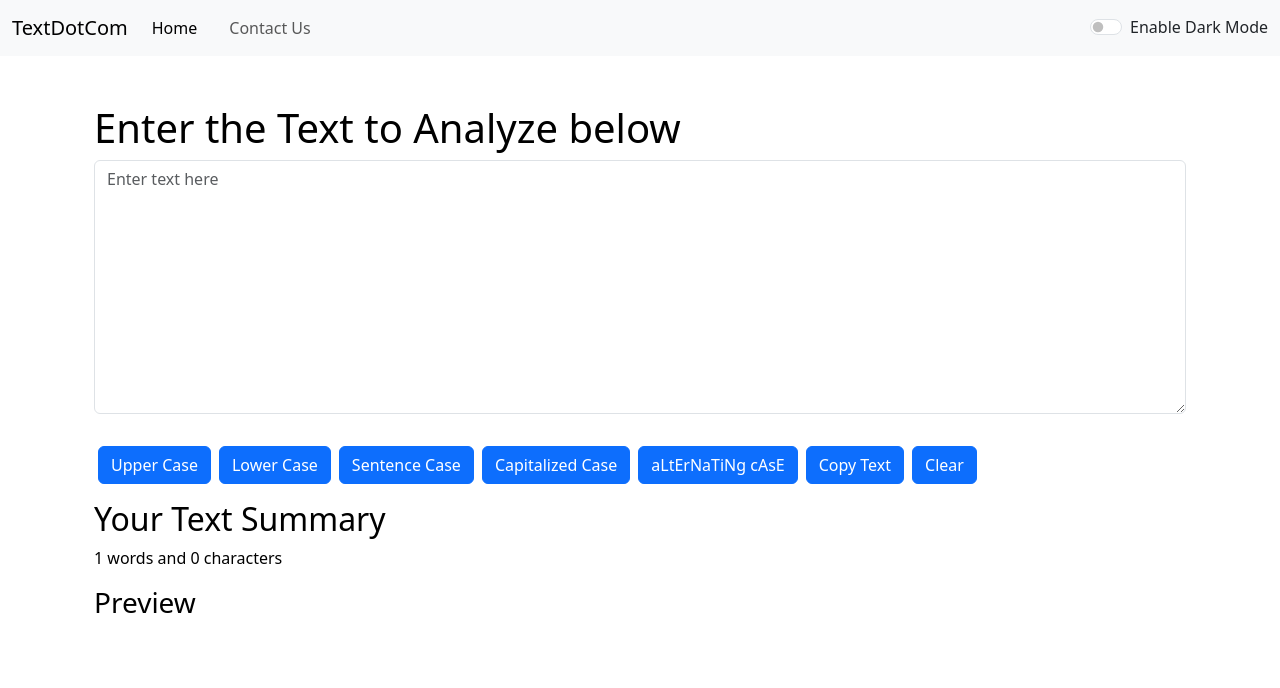
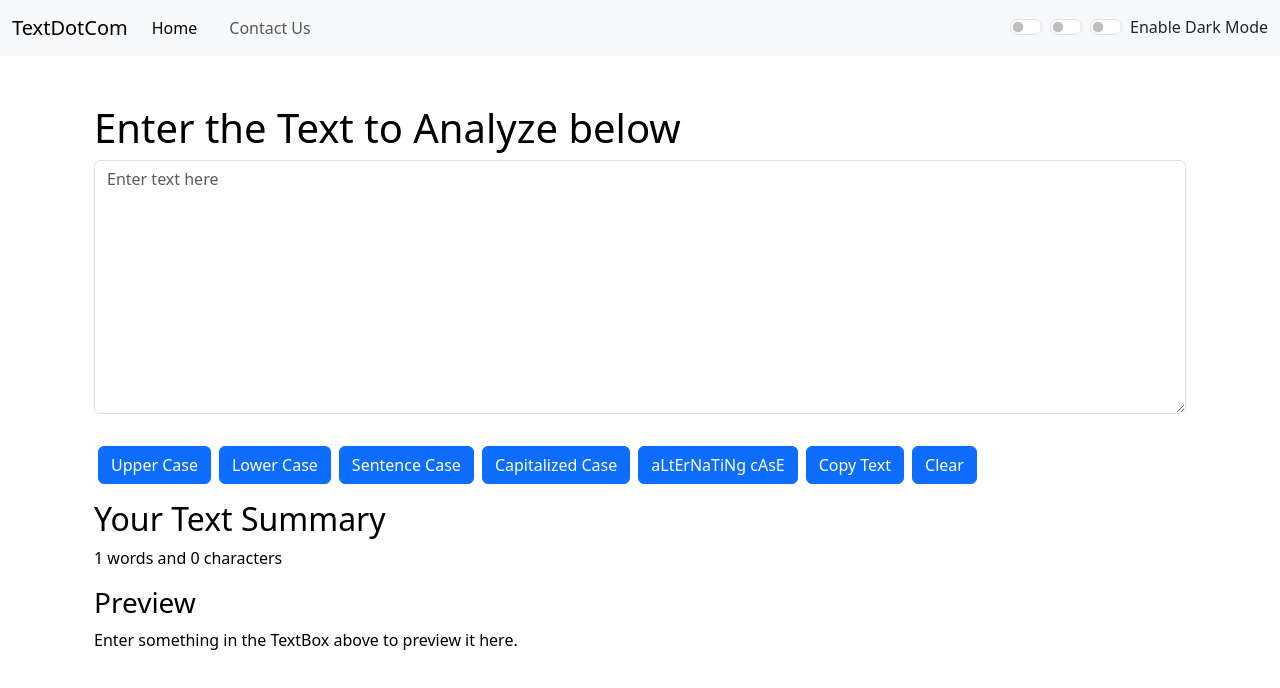
Before and after one commit to prem9910/Github-Project, a React (Create React App) app in the folder React Course/my-app/: page / in a window 1280 px wide. Shown: the top 688 px of the page. Built offline with nearby package versions, Linux system fonts and the light colour scheme.

Commit message:
done
Signed-off-by: Prèm Prakash <103106787+prem9910@users.noreply.github.com>

```diff
--- a/React Course/my-app/src/App.css
+++ b/React Course/my-app/src/App.css
@@ -36,9 +36,3 @@
     transform: rotate(360deg);
   }
 }
-
-
-#myBox::placeholder{
-  color:'white';
-  opacity: 1;
-}
--- a/React Course/my-app/src/App.js
+++ b/React Course/my-app/src/App.js
@@ -4,30 +4,46 @@ import './App.css';
 import Navbar from './Compoenents/Navbar';
 import TextForm from './Compoenents/TextForm';
 import React, { useState } from 'react';
-
-
+import Alerts from './Compoenents/Alerts';
 
 
 function App() {
   const [mode, SetMode] = useState('light'); //whether dark mode is enabled or not
+  const [alert, setAlert] = useState(null);
+
+  const showAlert = (message, type)=>{
+    setAlert({
+      msg:message,
+      type:type
+    })
+    setTimeout(() => {
+      setAlert(null);
+    },1500);
+  }
+
+
 
   const toggleMode = ()=>{
     if(mode === 'light'){
       SetMode('dark');
       document.body.style.backgroundColor = '#163a70';
+      showAlert("Dark mode has been enabled","success");
     }
     else {
       SetMode('light');
       document.body.style.backgroundColor = 'white';
+      showAlert("Light mode has been enabled","success");
     }
   }
 
   return (
     <>
+
       <Navbar title="TextDotCom" aboutText="About Us" mode={mode} toggleMode={toggleMode} contact="Contact Us"/>
       {/* <Navbar/> */}
+      <Alerts alert={alert}/>
       <div className="container my-3">
-        <TextForm  heading="Enter the Text to Analyze below" mode={mode}/>
+        <TextForm showAlert={showAlert} heading="Enter the Text to Analyze below" mode={mode}/>
         {/* <About/> */}
       </div>
 
--- /dev/null
+++ b/React Course/my-app/src/Compoenents/Alerts.js
@@ -0,0 +1,18 @@
+import React from 'react'
+
+function Alerts(props) {
+  const capitalized = (word)=>{
+    const lower = word.toLowerCase();
+    return lower.charAt(0).toUpperCase() + lower.slice(1);
+  }
+  return (
+
+
+    props.alert && <div className={`alert alert-${props.alert.type} alert-dismissible fade show`} role="alert">
+        <strong>{capitalized(props.alert.type)}</strong>: {props.alert.msg}
+        {/* <button type="button" class="btn-close" data-bs-dismiss="alert" aria-label="Close"></button> */}
+    </div>
+  )
+}
+
+export default Alerts
--- a/React Course/my-app/src/Compoenents/Navbar.js
+++ b/React Course/my-app/src/Compoenents/Navbar.js
@@ -1,5 +1,5 @@
 import React from 'react'
-
+import '../App.css';
 import PropTypes from 'prop-types'
 
 
@@ -27,8 +27,18 @@ export default function Navbar(props) {
           </ul>
           <div className={`form-check form-switch  text-${props.mode==='light'?'dark':'light'}`}>
 
-            <input className="form-check-input" onClick={props.toggleMode} type="checkbox" role="switch" id="flexSwitchCheckDefault"/>
-            <label className="form-check-label" for="flexSwitchCheckDefault">Enable Dark Mode</label>
+            <input className="form-check-input"  onClick={props.toggleMode} type="checkbox" role="switch" id="flexSwitchCheckDefault"/>
+
+          </div>
+          <div className={`form-check form-switch  text-${props.mode==='light'?'dark':'light'}`}>
+
+            <input className="form-check-input"  onClick={props.toggleMode} type="checkbox" role="switch" id="flexSwitchCheckDefault"/>
+
+          </div>
+          <div className={`form-check form-switch  text-${props.mode==='light'?'dark':'light'}`}>
+
+            <input className="form-check-input"  onClick={props.toggleMode} type="checkbox" role="switch" id="flexSwitchCheckDefault"/>
+            <label className="form-check-label" for="flexSwitchCheckDefault">Enable {props.mode==='light'?'Dark':'Light'} Mode</label>
           </div>
           {/* <form className="d-flex" role="search">
             <input className="form-control me-2" type="search" placeholder="Search" aria-label="Search"/>
@@ -45,7 +55,7 @@ Navbar.prototypes = {
     aboutText:PropTypes.string
 }
 
-// Navbar.defaultProps = {
-//     title:'Trading Forex',
-//     aboutText:'About '
-// }
+Navbar.defaultProps = {
+    title:'Trading Forex',
+    aboutText:'About '
+}
--- a/React Course/my-app/src/Compoenents/TextForm.js
+++ b/React Course/my-app/src/Compoenents/TextForm.js
@@ -7,7 +7,12 @@ export default function TextForm(props) {
     const handleUpClick = ()=> {
         // console.log('Uppercase was clicked: ' + text);
         let newText = text.toUpperCase();
-        setText(newText)
+        if(newText===""){
+            props.showAlert("Text Area cannot be empty!!","warning");
+        }else{
+            setText(newText);
+            props.showAlert("Converted to UpperCase","success");
+        }
     }
 
     const handleOnChange = (event)=> {
@@ -16,23 +21,40 @@ export default function TextForm(props) {
     }
 
     const handleDownClick = ()=>{
+
         let newText = text.toLowerCase();
+        if(newText===""){
+                props.showAlert("Text Area cannot be empty!!","warning");
+            }else{
                 setText(newText);
-        // console.log('Lowercase was clikced');
+                props.showAlert("Converted to LowerCase","success");
+            }    // console.log('Lowercase was clikced');
     }
 
     const handleCapClick = ()=>{
+        let newText = text.toLowerCase();
+        if(newText===""){
+            props.showAlert("Text Area cannot be empty!!","warning");
+
+        }else{
             let newText = text.toLowerCase().split(" ");
-
             for (let i = 0; i < newText.length; i++) {
                 newText[i] = newText[i][0].toUpperCase()+newText[i].slice(1);
 
             }
             setText(newText.join(" "));
+            props.showAlert("Converted to Capitalized","success");
+        }
             // console.log('Lowercase was clikced');
     }
 
     const handleSentenceClick = ()=>{
+
+        let newText = text.toLowerCase();
+        if(newText===""){
+            props.showAlert("Text Area cannot be empty!!","warning");
+
+        }else{
             let newText = text.toLowerCase().split(". ");
 
             for (let i = 0; i < newText.length; i++) {
@@ -40,25 +62,35 @@ export default function TextForm(props) {
                 newText[i] = newText[i][0].toUpperCase() + newText[i].slice(1);
             }
             setText(newText.join(". "));
+            props.showAlert("Converted to Sentence Case","success");
             // console.log('Lowercase was clikced');
+        }
     }
 
     const handleAtlClick = ()=>{
+        let newText = text.toLowerCase();
+        if(newText===""){
+            props.showAlert("Text Area cannot be empty!!","warning");
+
+        }else{
             let newText = text.toLowerCase().split("");
 
             for(let i=0;i<newText.length;i+=2){
                 newText[i] = newText[i].toUpperCase();
             }
             setText(newText.join(""));
-        // console.log('Lowercase was clikced');
+            props.showAlert("Converted to Alternating Case","success");
+        }// console.log('Lowercase was clikced');
     }
 
     const handleCopy = ()=>{
-        let newText = document.getElementById('myBox');
+        var newText = document.getElementById('myBox');
         newText.select();
-        let msg = navigator.clipboard.writeText(newText.value);
 
-        alert(msg);
+        // navigator.clipboard.writeText(newText.value);
+        navigator.clipboard.writeText(newText.value);
+        // return props.showAlert(msg,"success");
+        // props.showAlert("Text copied to clipboard!","success");
     }
 
 
@@ -68,6 +100,7 @@ export default function TextForm(props) {
 
     const clear = ()=>{
         setText("");
+        props.showAlert("Cleared","success");
     }
 
 
@@ -93,7 +126,7 @@ export default function TextForm(props) {
             <h2>Your Text Summary</h2>
             <p>{text.split(" ").length} words and {text.length} characters</p>
             <h3>Preview</h3>
-            <p>{text}</p>
+            <p>{text.length>0?text:"Enter something in the TextBox  above to preview it here."}</p>
         </div>
 
         </>
```
Lines whose indentation alone changed are shown as unchanged.
